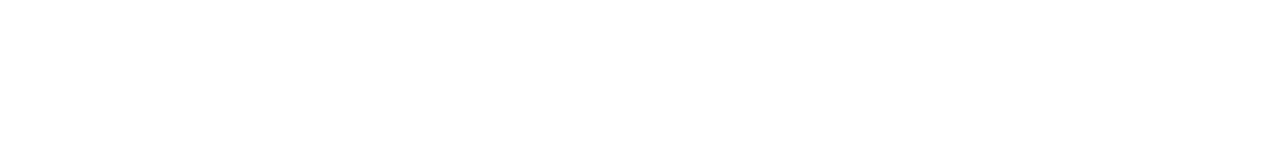
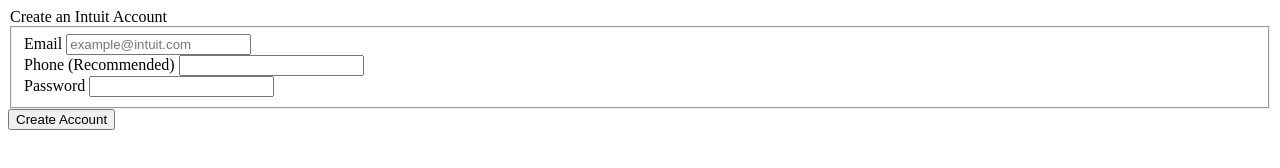
Before and after one commit to brentcam250/mint_html_form, a plain HTML site: page mint.html in a window 1280 px wide. Drawn offline with Linux system fonts and the light colour scheme.

Commit message:
build simple form

```diff
--- a/mint.html
+++ b/mint.html
@@ -1,7 +1,30 @@
 <!DOCTYPE html>
 <head>
   <title>Mint Signup</title>
+  <link rel='stylesheet' href ='style.css'>
 </head>
 <body>
+  <nav>
 
+  </nav>
+  <form>
+    <legend>Create an Intuit Account</legend>
+    <fieldset class = 'account-info'>
+      <div>
+        <label>Email</label>
+        <input type = 'email' name = 'email' placeholder="example@intuit.com">
+      </div>
+      <div>
+        <label>Phone (Recommended)</label>
+        <input type = 'text' name = 'phone'>
+      </div>
+      <div>
+        <label>Password</label>
+        <input type = 'password' name = 'password' >
+      </div>
+    </fieldset>
+    <button name = 'submit'>
+      Create Account
+    </button>
+  </form>
 </body>
--- /dev/null
+++ b/style.css
@@ -0,0 +1,3 @@
+nav {
+  background-color: slateblue;
+}
```
